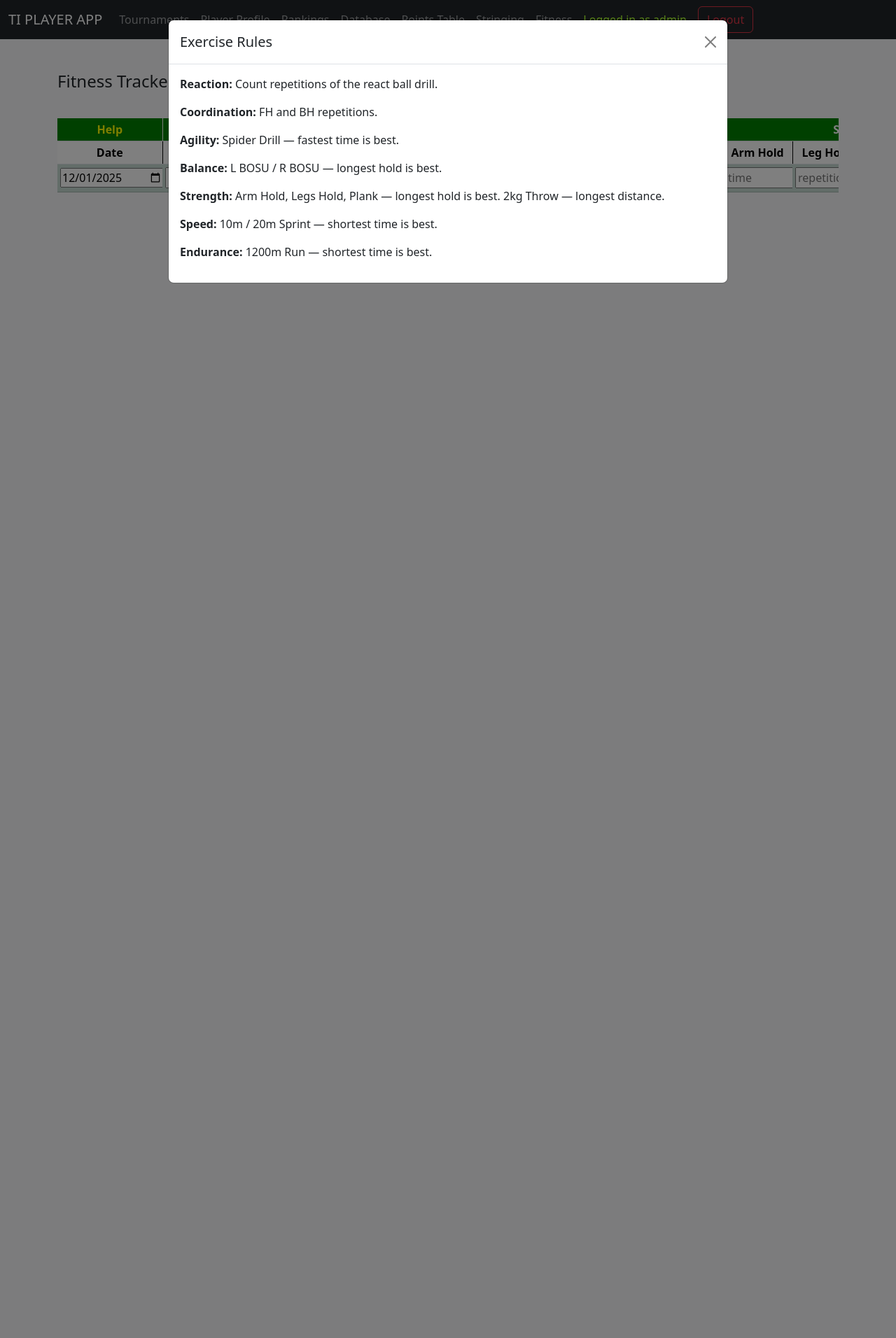
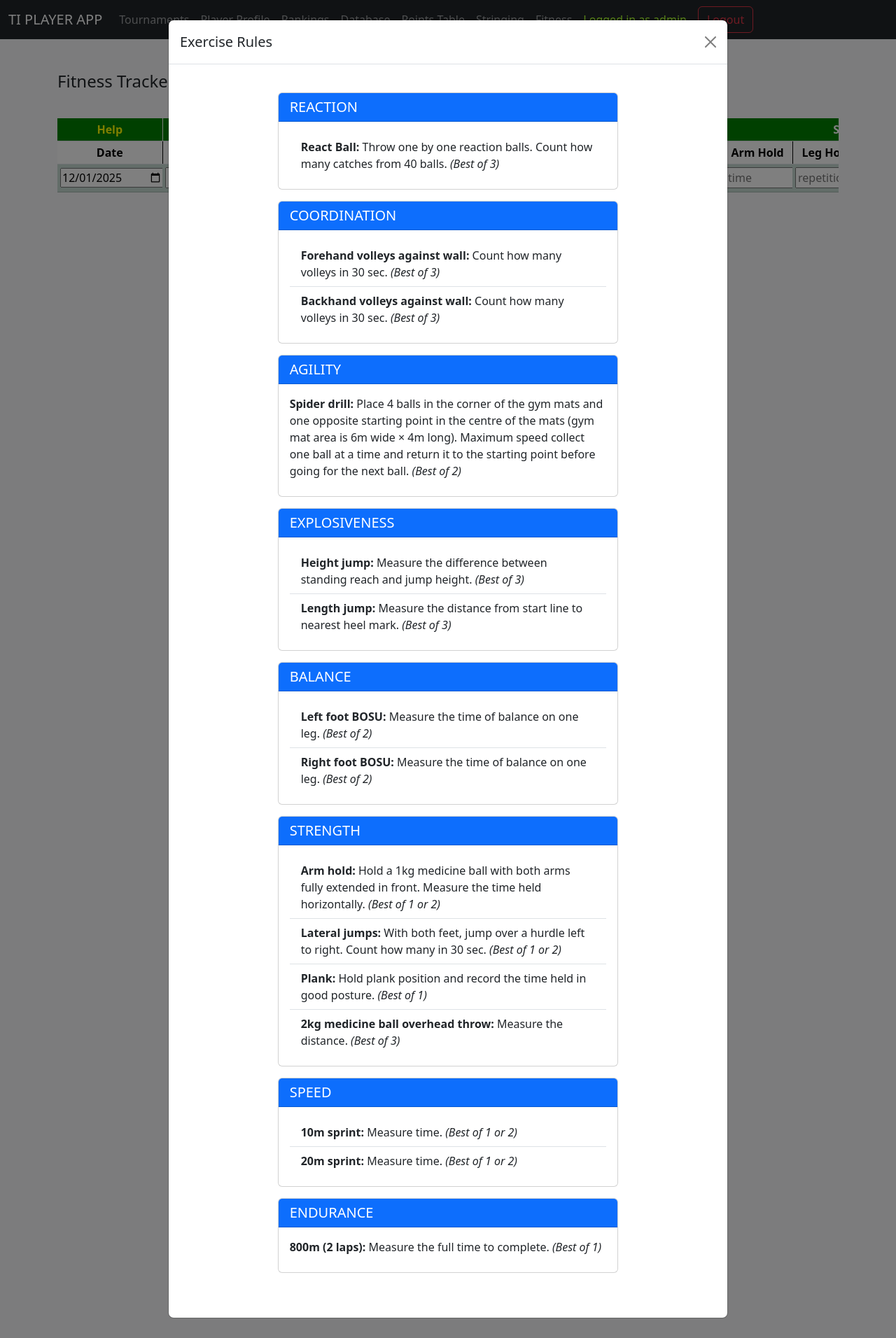
Before and after one commit to JohnNita83/tennis_ranking_app, a Flask app: page /fitness/ in a window 1280 px wide, after a click on "Help". Shown: the whole page at 70% size. Run offline with Flask 3, Linux system fonts and the light colour scheme; a user stored in the database is signed in; data that the repository does not hold is empty; some libraries are stand-ins or nearby versions.

Commit message:
Implement Bootstrap layout for fitness assessment help modal
Added a structured fitness assessment layout using Bootstrap for various fitness categories including Reaction, Coordination, Agility, Explosiveness, Balance, Strength, Speed, and Endurance.

```diff
--- a/templates/fitness.html
+++ b/templates/fitness.html
@@ -146,13 +146,144 @@
         <button type="button" class="btn-close" data-bs-dismiss="modal" aria-label="Close"></button>
       </div>
       <div class="modal-body">
-        <p><strong>Reaction:</strong> Count repetitions of the react ball drill.</p>
-        <p><strong>Coordination:</strong> FH and BH repetitions.</p>
-        <p><strong>Agility:</strong> Spider Drill — fastest time is best.</p>
-        <p><strong>Balance:</strong> L BOSU / R BOSU — longest hold is best.</p>
-        <p><strong>Strength:</strong> Arm Hold, Legs Hold, Plank — longest hold is best. 2kg Throw — longest distance.</p>
-        <p><strong>Speed:</strong> 10m / 20m Sprint — shortest time is best.</p>
-        <p><strong>Endurance:</strong> 1200m Run — shortest time is best.</p>
+        <!-- Kevin Fitness Assessment - Bootstrap layout -->
+<div class="container my-4">
+  <div class="row justify-content-center">
+    <div class="col-lg-10 col-xl-8">
+
+      <!-- Reaction -->
+      <section class="card mb-3">
+        <div class="card-header bg-primary text-white">
+          <h2 class="h5 mb-0 text-uppercase">Reaction</h2>
+        </div>
+        <div class="card-body">
+          <ul class="list-group list-group-flush">
+            <li class="list-group-item">
+              <strong>React Ball:</strong> Throw one by one reaction balls. Count how many catches from 40 balls. <em>(Best of 3)</em>
+            </li>
+          </ul>
+        </div>
+      </section>
+
+      <!-- Coordination -->
+      <section class="card mb-3">
+        <div class="card-header bg-primary text-white">
+          <h2 class="h5 mb-0 text-uppercase">Coordination</h2>
+        </div>
+        <div class="card-body">
+          <ul class="list-group list-group-flush">
+            <li class="list-group-item">
+              <strong>Forehand volleys against wall:</strong> Count how many volleys in 30 sec. <em>(Best of 3)</em>
+            </li>
+            <li class="list-group-item">
+              <strong>Backhand volleys against wall:</strong> Count how many volleys in 30 sec. <em>(Best of 3)</em>
+            </li>
+          </ul>
+        </div>
+      </section>
+
+      <!-- Agility -->
+      <section class="card mb-3">
+        <div class="card-header bg-primary text-white">
+          <h2 class="h5 mb-0 text-uppercase">Agility</h2>
+        </div>
+        <div class="card-body">
+          <p class="mb-2">
+            <strong>Spider drill:</strong> Place 4 balls in the corner of the gym mats and one opposite starting point in the centre of the mats (gym mat area is 6m wide × 4m long). Maximum speed collect one ball at a time and return it to the starting point before going for the next ball. <em>(Best of 2)</em>
+          </p>
+        </div>
+      </section>
+
+      <!-- Explosiveness -->
+      <section class="card mb-3">
+        <div class="card-header bg-primary text-white">
+          <h2 class="h5 mb-0 text-uppercase">Explosiveness</h2>
+        </div>
+        <div class="card-body">
+          <ul class="list-group list-group-flush">
+            <li class="list-group-item">
+              <strong>Height jump:</strong> Measure the difference between standing reach and jump height. <em>(Best of 3)</em>
+            </li>
+            <li class="list-group-item">
+              <strong>Length jump:</strong> Measure the distance from start line to nearest heel mark. <em>(Best of 3)</em>
+            </li>
+          </ul>
+        </div>
+      </section>
+
+      <!-- Balance -->
+      <section class="card mb-3">
+        <div class="card-header bg-primary text-white">
+          <h2 class="h5 mb-0 text-uppercase">Balance</h2>
+        </div>
+        <div class="card-body">
+          <ul class="list-group list-group-flush">
+            <li class="list-group-item">
+              <strong>Left foot BOSU:</strong> Measure the time of balance on one leg. <em>(Best of 2)</em>
+            </li>
+            <li class="list-group-item">
+              <strong>Right foot BOSU:</strong> Measure the time of balance on one leg. <em>(Best of 2)</em>
+            </li>
+          </ul>
+        </div>
+      </section>
+
+      <!-- Strength -->
+      <section class="card mb-3">
+        <div class="card-header bg-primary text-white">
+          <h2 class="h5 mb-0 text-uppercase">Strength</h2>
+        </div>
+        <div class="card-body">
+          <ul class="list-group list-group-flush">
+            <li class="list-group-item">
+              <strong>Arm hold:</strong> Hold a 1kg medicine ball with both arms fully extended in front. Measure the time held horizontally. <em>(Best of 1 or 2)</em>
+            </li>
+            <li class="list-group-item">
+              <strong>Lateral jumps:</strong> With both feet, jump over a hurdle left to right. Count how many in 30 sec. <em>(Best of 1 or 2)</em>
+            </li>
+            <li class="list-group-item">
+              <strong>Plank:</strong> Hold plank position and record the time held in good posture. <em>(Best of 1)</em>
+            </li>
+            <li class="list-group-item">
+              <strong>2kg medicine ball overhead throw:</strong> Measure the distance. <em>(Best of 3)</em>
+            </li>
+          </ul>
+        </div>
+      </section>
+
+      <!-- Speed -->
+      <section class="card mb-3">
+        <div class="card-header bg-primary text-white">
+          <h2 class="h5 mb-0 text-uppercase">Speed</h2>
+        </div>
+        <div class="card-body">
+          <ul class="list-group list-group-flush">
+            <li class="list-group-item">
+              <strong>10m sprint:</strong> Measure time. <em>(Best of 1 or 2)</em>
+            </li>
+            <li class="list-group-item">
+              <strong>20m sprint:</strong> Measure time. <em>(Best of 1 or 2)</em>
+            </li>
+          </ul>
+        </div>
+      </section>
+
+      <!-- Endurance -->
+      <section class="card mb-4">
+        <div class="card-header bg-primary text-white">
+          <h2 class="h5 mb-0 text-uppercase">Endurance</h2>
+        </div>
+        <div class="card-body">
+          <p class="mb-2">
+            <strong>800m (2 laps):</strong> Measure the full time to complete. <em>(Best of 1)</em>
+          </p>
+        </div>
+      </section>
+
+    </div>
+  </div>
+</div>
+
       </div>
     </div>
   </div>
```
